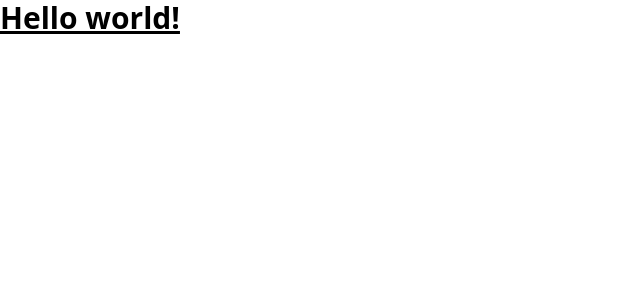
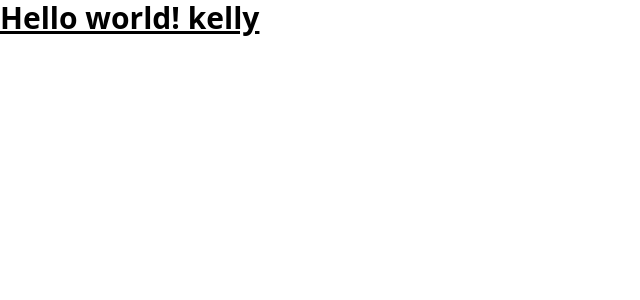
Before and after one commit to kellyj42/Ink-and-print, a Next.js app: page / in a window 1280 px wide. Shown: the top 300 px of the page, without its empty margins (0-640 px from the left). Built offline with nearby package versions, Linux system fonts and the light colour scheme.

Commit message:
commit message

```diff
--- a/src/app/page.tsx
+++ b/src/app/page.tsx
@@ -1,7 +1,7 @@
 export default function Home() {
   return (
     <h1 className="text-3xl font-bold underline">
-      Hello world!
+      Hello world! kelly
     </h1>
   )
 }
```
